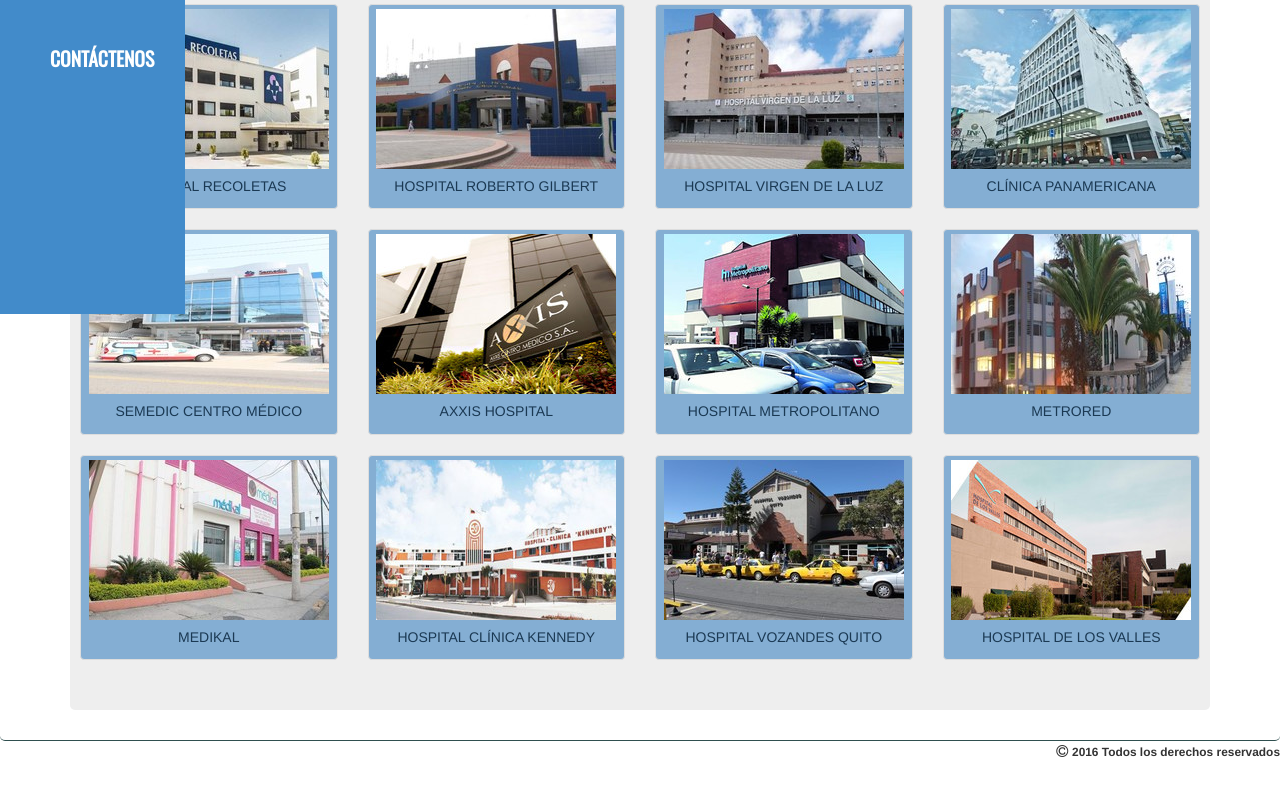
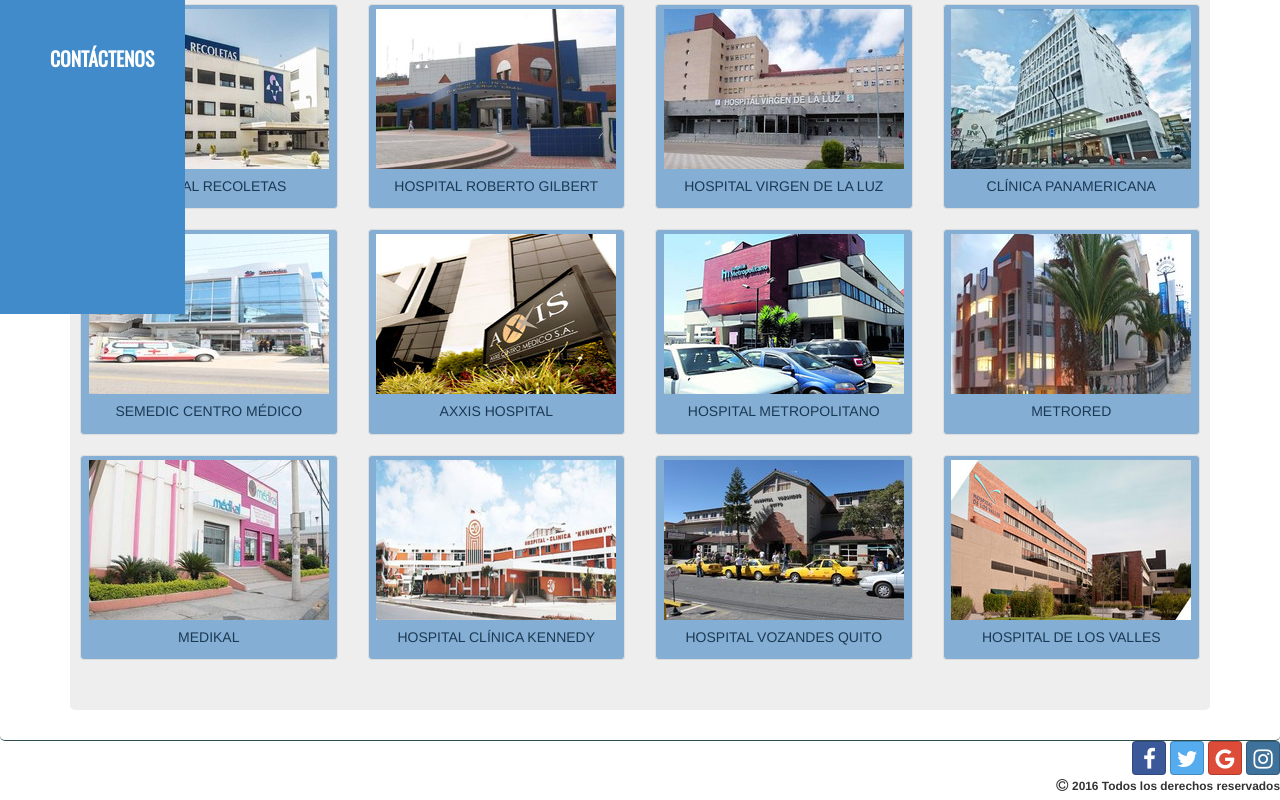
Before and after one commit to jorgeluis06/jorgeluis06.github.io, a plain HTML site: page Proyecto_Parcial/index.html in a window 1280 px wide. Shown: the part 486-1286 px from the top of the page. Before the commit the page ends 1252 px from the top, so only its background shows below. Drawn offline with nearby package versions, Linux system fonts and the light colour scheme; a web font is replaced by a local one.

Commit message:
Proyecto Parcial v1.4

```diff
--- a/Proyecto_Parcial/index.html
+++ b/Proyecto_Parcial/index.html
@@ -13,6 +13,7 @@
     <link rel="stylesheet" href="http://maxcdn.bootstrapcdn.com/bootstrap/3.3.6/css/bootstrap.min.css">
     <link rel="stylesheet" href="stylesheets/font-awesome.min.css">
     <link href="https://fonts.googleapis.com/css?family=Open+Sans|Oswald" rel="stylesheet">
+    <link href="stylesheets/bootstrap-social.css" rel="stylesheet">
     <script src="https://ajax.googleapis.com/ajax/libs/jquery/1.12.2/jquery.min.js"></script>
     <script src="http://maxcdn.bootstrapcdn.com/bootstrap/3.3.6/js/bootstrap.min.js"></script>
   </head>
@@ -168,6 +169,17 @@
     </main>
 
     <footer class="text-right">
+                <div class="container-social">
+                        <a class="btn btn-large btn-social-icon btn-facebook" href="http://facebook.com" title="¡Danos like en Facebook!">
+                        <span class="fa fa-facebook"></span></a>
+                        <a class="btn btn-large btn-social-icon btn-twitter" href="http://twitter.com" title="¡Síguenos en Twitter!">
+                        <span class="fa fa-twitter"></span></a>
+                        <a class="btn btn-large btn-social-icon btn-google" href="http://plus.google.com" title="¡Agréganos a tus círculos en Google+!">
+                        <span class="fa fa-google"></span></a>
+                        <a class="btn btn-large btn-social-icon btn-instagram" href="http://instagram.com" title="¡Revisa nuestroas fotos en Instagram!">
+                        <span class="fa fa-instagram"></span>
+                        </a>
+                </div>
       <i class="fa fa-copyright" aria-hidden="true"></i>
       <label><small>2016 Todos los derechos reservados</small></label>
     </footer>
```
Also changed, not shown: Proyecto_Parcial/laboratorista.html (+12 -0 lines), Proyecto_Parcial/operario_1.html (+12 -0 lines).
